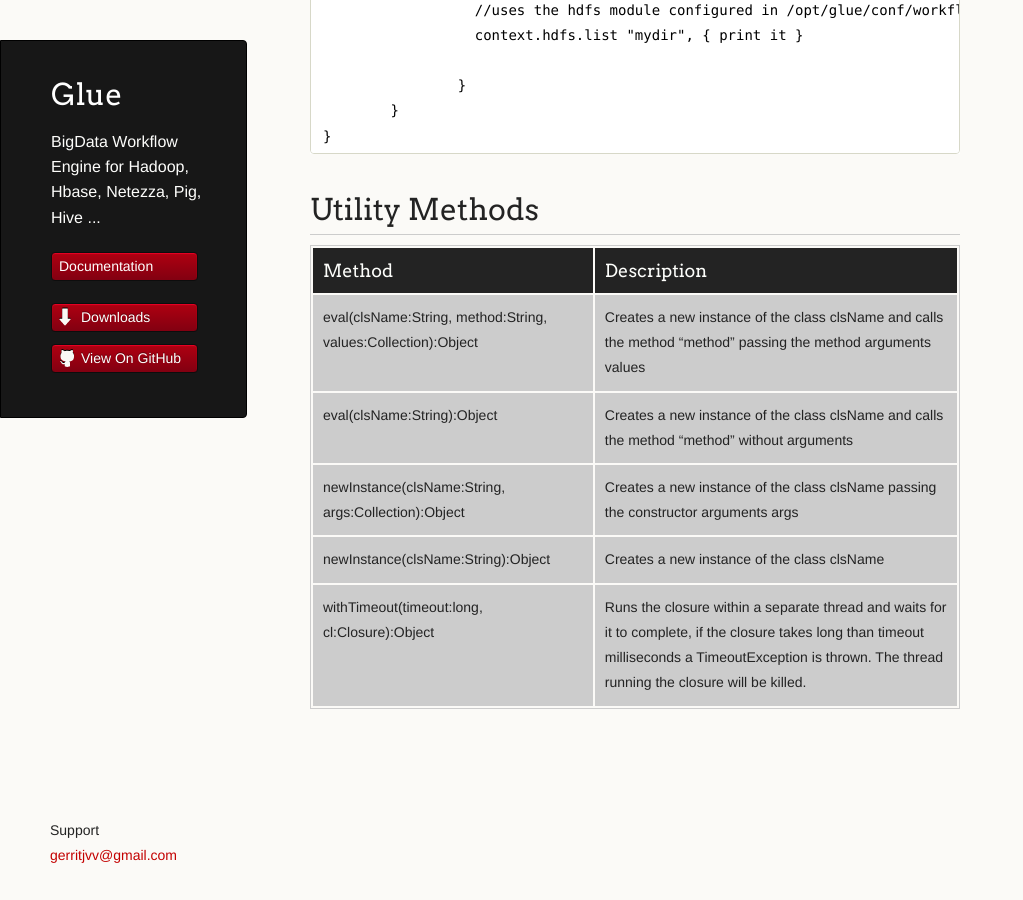
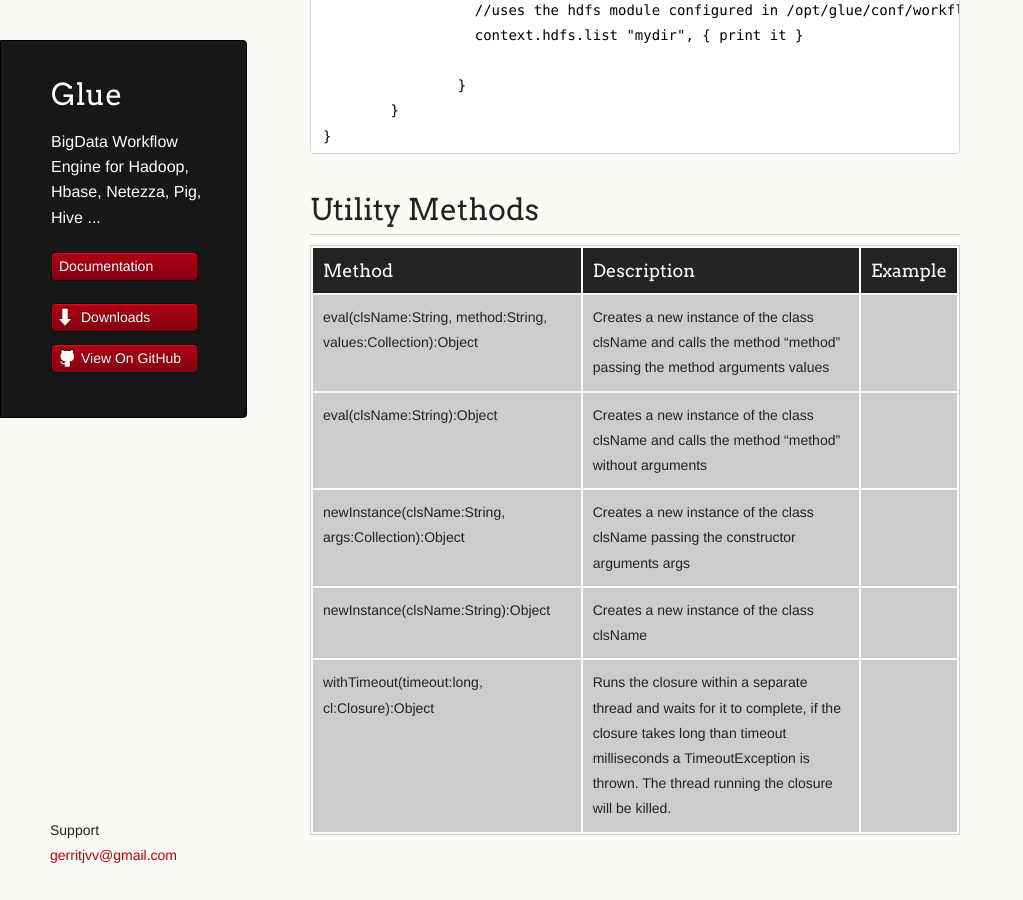
Before and after one commit to gerritjvv/glue, a Jekyll site: the page built from gluecontext.markdown, in a window 1280 px wide and 900 px high, scrolled down 1032 px. Shown: the whole window, without its empty margins (0-1023 px from the left). Built offline with Jekyll 4.4.1, drawn with Linux system fonts in a browser that asks for light colours; Markdown is read by kramdown in place of the engine named in the settings.

Commit message:
Fixes #17

```diff
--- a/gluecontext.markdown
+++ b/gluecontext.markdown
@@ -49,8 +49,8 @@
 
 # Utility Methods
 
-| Method | Description |
-| ------- | ---------- |
+ Method | Description | Example |
+ ------ | ----------- | ------- |
 eval(clsName:String, method:String, values:Collection):Object| Creates a new instance of the class clsName and calls the method "method" passing the method arguments values
 eval(clsName:String):Object | Creates a new instance of the class clsName and calls the method "method" without arguments
 newInstance(clsName:String, args:Collection):Object| Creates a new instance of the class clsName passing the constructor arguments args
```
